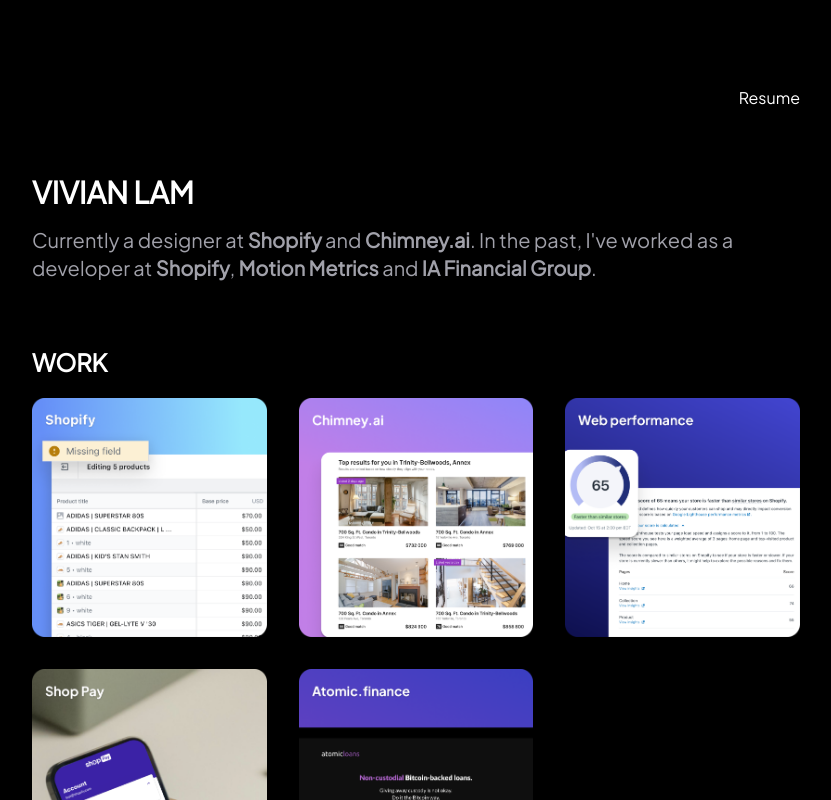
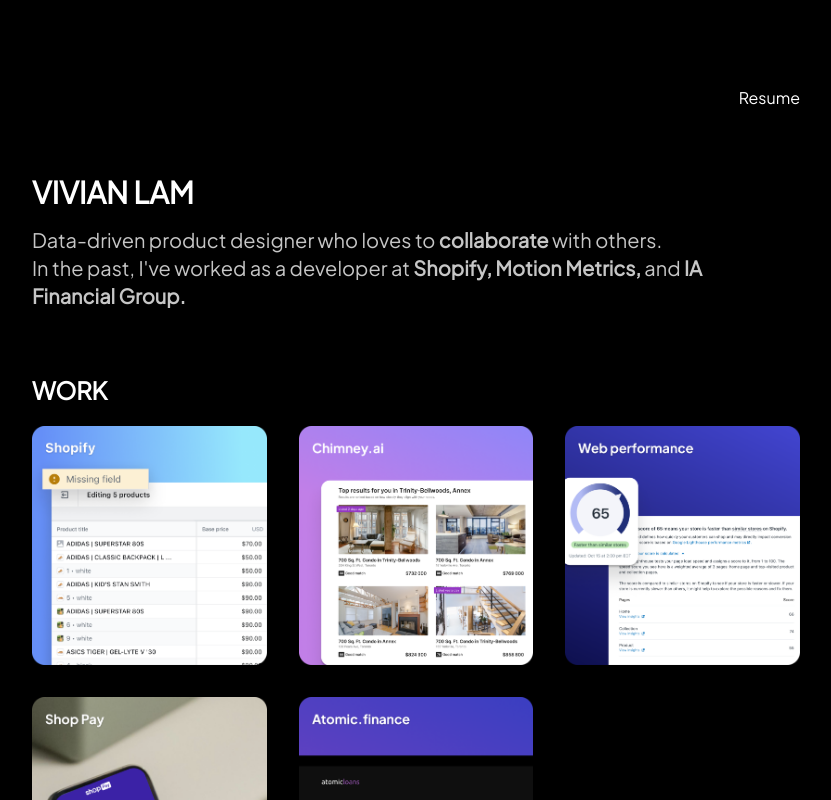
Before and after one commit to gbvivian/2022, a React (Create React App) app: page /#/ in a window 1280 px wide. Shown: the top 800 px of the page, without its empty margins (224-1055 px from the left). Built offline with nearby package versions, Linux system fonts and the light colour scheme.

Commit message:
Update bio, project links, create components for bold and gradient text

```diff
--- /dev/null
+++ b/src/components/BoldText.jsx
@@ -0,0 +1,11 @@
+import React from 'react';
+
+const BoldText = (props) => {
+  return (
+    <React.Fragment>
+      <span className="font-semibold">{props.t}</span>
+    </React.Fragment>
+  );
+};
+
+export default BoldText;
--- /dev/null
+++ b/src/components/GradientText.jsx
@@ -0,0 +1,19 @@
+import React from 'react';
+
+const GradientText = (props) => {
+  return (
+    <React.Fragment>
+      <span
+        className="
+                    bg-gradient-to-r from-purple-500 to-indigo-500
+                    inline-block
+                    bg-clip-text
+                    text-transparent"
+      >
+        {props.t}
+      </span>
+    </React.Fragment>
+  );
+};
+
+export default GradientText;
--- a/src/components/HomePage.jsx
+++ b/src/components/HomePage.jsx
@@ -6,6 +6,9 @@
 import shopPayThumbnail from '../assets/shop-pay/2024_Shop_Pay_Thumbnail.png';
 import shopifyBulkEditorThumbnail from '../assets/shopify-bulk-editor/2024_BE_Shopify_thumbnail.png';
 import sonicThumbnail from '../assets/sonic/2024_Web_Performance_Thumbnail.png';
+
+import BoldText from './BoldText';
+import GradientText from './GradientText';
 
 import dt from '../assets/quotes/dt.png';
 import rs from '../assets/quotes/rs.png';
@@ -28,15 +31,16 @@
 
         {/* 20px */}
         <div
-          className="text-zinc-400 text-xl mt-4"
+          className="text-[#C6C6C6] text-xl mt-4"
           style={{ maxWidth: '745px' }}
         >
-          Currently a designer at <span className="font-semibold">Shopify</span>{' '}
-          and <span className="font-semibold">Chimney.ai</span>. In the past,
-          I've worked as a developer at{' '}
-          <span className="bold-text">Shopify</span>,{' '}
-          <span className="font-semibold">Motion Metrics</span> and{' '}
-          <span className="font-semibold">IA Financial Group</span>.
+          Data-driven product designer who loves to <BoldText t="collaborate" />{' '}
+          with others.
+          <div>
+            In the past, I've worked as a developer at <BoldText t="Shopify," />{' '}
+            <BoldText t="Motion Metrics," /> and{' '}
+            <BoldText t="IA Financial Group." />
+          </div>
         </div>
 
         <div className="font-bold text-2xl mt-16">WORK</div>
@@ -49,32 +53,35 @@
                           md:grid-cols-2 gap-8"
         >
           <div>
-            <ProjectCard projectImg={shopifyBulkEditorThumbnail} />
+            <ProjectCard
+              projectImg={shopifyBulkEditorThumbnail}
+              projectLink="https://gbvivian.medium.com/shopify-bulk-editor-errors-b9ad53774877"
+            />
           </div>
           <div>
             <ProjectCard
               projectImg={chimneyThumbnail}
-              projectLink="https://gbvivian.medium.com/chimney-ai-a1872aa1b8db"
+              projectLink="https://gbvivian.medium.com/chimney-ai-ca7449437469"
             />
           </div>
           <div>
             <ProjectCard
               projectImg={sonicThumbnail}
-              projectLink="https://gbvivian.medium.com/shopify-web-performance-report-cb240373a6ed"
+              projectLink="https://medium.com/@gbvivian/shopify-web-performance-report-978145c86e2b"
             />
           </div>
 
           <div>
             <ProjectCard
               projectImg={shopPayThumbnail}
-              projectLink="https://gbvivian.medium.com/shop-pay-4fb5617a9db5"
+              projectLink="https://gbvivian.medium.com/shop-pay-ad1f6e2a9acd"
             />
           </div>
 
           <div>
             <ProjectCard
               projectImg={atomicLoansThumbnail}
-              projectLink="https://gbvivian.medium.com/atomic-loans-landing-page-c8b7bd1829ac"
+              projectLink="https://gbvivian.medium.com/atomic-finance-landing-page-69faa146d129"
             />
           </div>
         </div>
```
